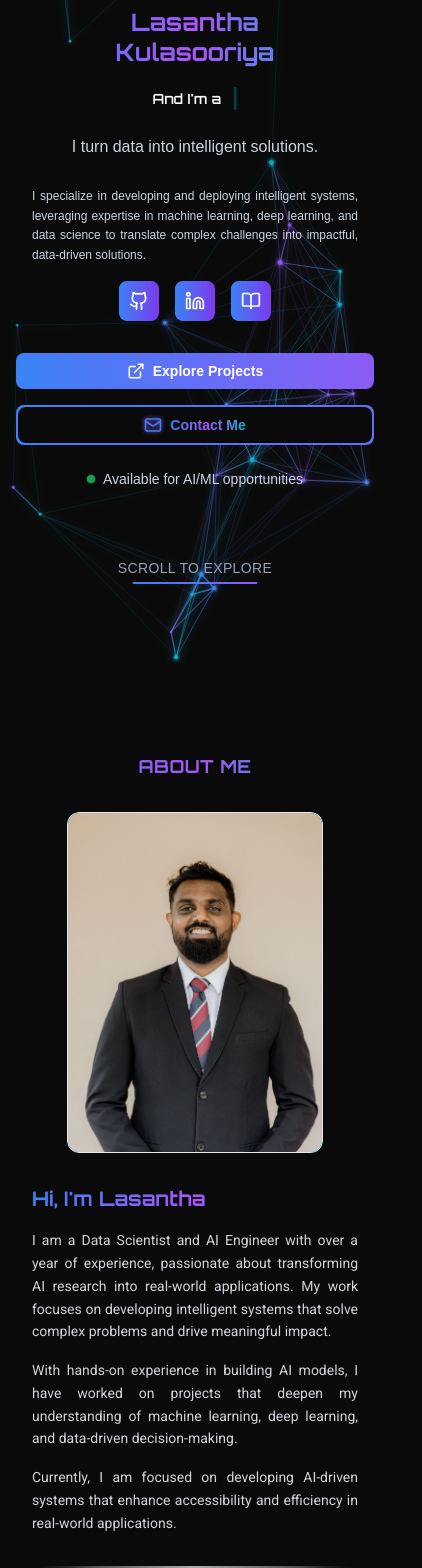
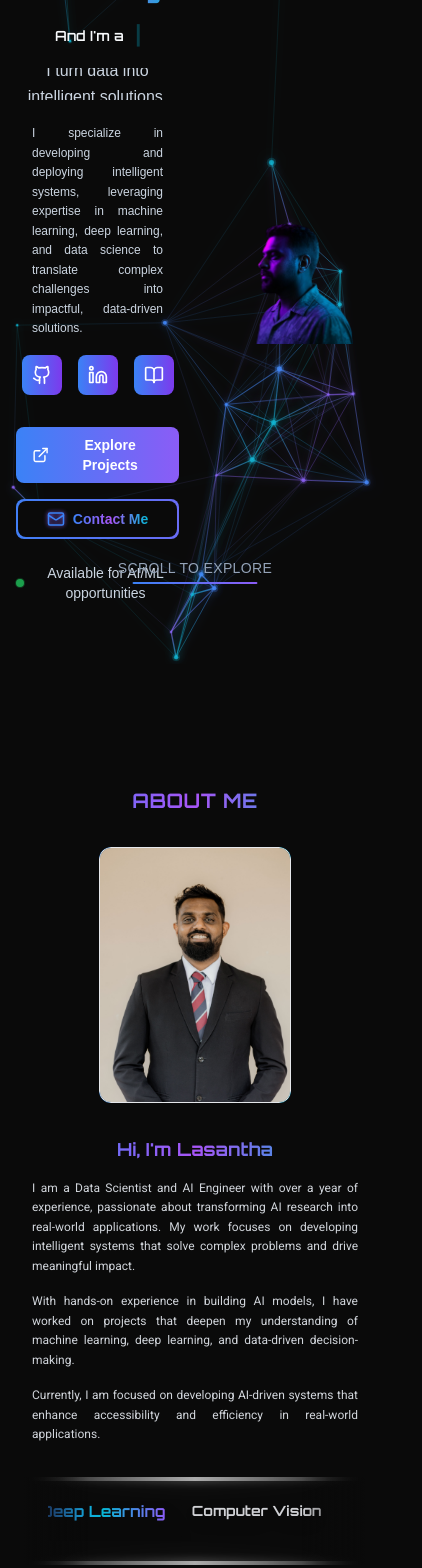
Before and after one commit to LasaK97/My-portofolio, a Next.js app: page / in a window 390 px wide. Shown: the part 180-1748 px from the top of the page, 422 px wide, since content can reach past the window. Built offline with nearby package versions, Linux system fonts and the light colour scheme.

Commit message:
Fixed responsiveness

```diff
--- a/src/app/layout.tsx
+++ b/src/app/layout.tsx
@@ -1,5 +1,5 @@
 // src/app/layout.tsx
-import type { Metadata } from "next";
+import type { Metadata, Viewport } from "next";
 // import { Geist, Geist_Mono } from "next/font/google";
 import "./globals.css";
 import BackgroundProvider from '../components/providers/BackgroundProvider';
@@ -100,6 +100,12 @@ export const metadata: Metadata = {
   classification: 'portfolio'
 };
 
+export const viewport: Viewport = {
+  width: 'device-width',
+  initialScale: 1,
+  maximumScale: 5,
+};
+
 export default function RootLayout({
   children,
 }: Readonly<{
--- a/src/app/page.tsx
+++ b/src/app/page.tsx
@@ -81,32 +81,32 @@ export default function Home() {
               </section>
 
               {/* About Section */}
-              <section id="about" className="relative min-h-screen" aria-label="About Lasantha Kulasooriya">
+              <section id="about" className="relative min-h-[100dvh] md:min-h-screen" aria-label="About Lasantha Kulasooriya">
                 <AboutSection />
               </section>
 
               {/* Experience Section */}
-              <section id="experience" className="relative min-h-screen" aria-label="Professional Experience">
+              <section id="experience" className="relative min-h-[100dvh] md:min-h-screen" aria-label="Professional Experience">
                 <ExperienceSection />
               </section>
 
               {/* Education Section */}
-              <section id="education" className="relative min-h-screen" aria-label="Education Background">
+              <section id="education" className="relative min-h-[100dvh] md:min-h-screen" aria-label="Education Background">
                 <EducationSection />
               </section>
 
               {/* Skills Section */}
-              <section id="skills" className="relative min-h-screen" aria-label="Technical Skills and Expertise">
+              <section id="skills" className="relative min-h-[100dvh] md:min-h-screen" aria-label="Technical Skills and Expertise">
                 <SkillsSection />
               </section>
 
               {/* Projects Section */}
-              <section id="projects" className="relative min-h-screen" aria-label="Portfolio Projects">
+              <section id="projects" className="relative min-h-[100dvh] md:min-h-screen" aria-label="Portfolio Projects">
                 <ProjectsSection />
               </section>
 
               {/* Contact Section */}
-              <section id="contact" className="relative min-h-screen" aria-label="Contact Information">
+              <section id="contact" className="relative min-h-[100dvh] md:min-h-screen" aria-label="Contact Information">
                 <ContactSection />
               </section>
             </main>
--- a/src/components/sections/AboutSection.tsx
+++ b/src/components/sections/AboutSection.tsx
@@ -63,7 +63,7 @@ export const AboutSection = () => {
     <section
       ref={sectionRef}
       id="about"
-      className="relative py-20 md:py-20 lg:py-24"
+      className="relative py-16 sm:py-20 md:py-24 lg:py-28"
     >
       <div className="container mx-auto px-4 md:px-6 lg:px-8 relative z-10">
         <motion.h2
@@ -73,7 +73,7 @@ export const AboutSection = () => {
             y: isVisible ? 0 : -30
           }}
           transition={{ duration: 0.8, ease: "easeOut" }}
-          className="text-lg sm:text-xl md:text-3xl lg:text-4xl font-bold text-center mt-2 mb-4 md:mb-2 bg-gradient-to-r from-blue-500 via-purple-500 to-cyan-500 bg-clip-text text-transparent font-orbitron uppercase tracking-wide px-4 sm:px-0"
+          className="text-xl sm:text-2xl md:text-3xl lg:text-3xl xl:text-4xl font-bold text-center mt-2 mb-4 md:mb-8 lg:mb-12 bg-gradient-to-r from-blue-500 via-purple-500 to-cyan-500 bg-clip-text text-transparent font-orbitron uppercase tracking-wide px-4 sm:px-0"
         >
           About Me
         </motion.h2>
@@ -126,22 +126,22 @@ export const AboutSection = () => {
                 transition={{ duration: 1, delay: 0.2, ease: "easeOut" }}
               >
                 <div className="space-y-4 text-gray-300 font-roboto">
-                  <h3 className="text-2xl md:text-3xl lg:text-4xl font-bold bg-gradient-to-r from-blue-500 via-purple-500 to-cyan-500 bg-clip-text text-transparent mb-6">
+                  <h3 className="text-xl md:text-2xl lg:text-3xl xl:text-4xl font-bold bg-gradient-to-r from-blue-500 via-purple-500 to-cyan-500 bg-clip-text text-transparent mb-6">
                     Hi, I&apos;m Lasantha
                   </h3>
-                  <p className="text-base lg:text-lg leading-relaxed text-justify">
+                  <p className="text-sm md:text-base lg:text-lg leading-relaxed text-justify">
                     I am a Data Scientist and AI Engineer with over a year of experience,
                     passionate about transforming AI research into real-world applications. My work
                     focuses on developing intelligent systems that solve complex problems and drive meaningful impact.
                   </p>
-                  <p className="text-base lg:text-lg leading-relaxed text-justify">
+                  <p className="text-sm md:text-base lg:text-lg leading-relaxed text-justify">
                     With hands-on experience in building AI models, I have worked on projects
                     that deepen my understanding
                     of machine learning, deep learning, and data-driven decision-making.
                     I am committed to exploring advancements in AI, ensuring that cutting-edge research
                     translates into practical and scalable solutions.
                   </p>
-                  <p className="text-base lg:text-lg leading-relaxed text-justify">
+                  <p className="text-sm md:text-base lg:text-lg leading-relaxed text-justify">
                     Currently, I am focused on developing AI-driven systems that
                     enhance accessibility and efficiency in real-world applications.
                     My goal is to bridge the gap between theory and practice, creating
@@ -186,7 +186,7 @@ export const AboutSection = () => {
                         {[...techWords.row1, ...techWords.row1, ...techWords.row1].map((word, index) => (
                           <span
                             key={`row1-${index}`}
-                            className={`inline-block text-xl lg:text-2xl xl:text-3xl font-bold font-orbitron transition-all duration-500 ${
+                            className={`inline-block text-lg lg:text-xl xl:text-2xl 2xl:text-3xl font-bold font-orbitron transition-all duration-500 ${
                               highlightedWords.has(word)
                                 ? 'text-transparent bg-gradient-to-r from-primary via-secondary to-tertiary bg-clip-text scale-110 drop-shadow-2xl'
                                 : 'text-gray-200/90 drop-shadow-lg'
@@ -204,7 +204,7 @@ export const AboutSection = () => {
                         {[...techWords.row2, ...techWords.row2, ...techWords.row2].map((word, index) => (
                           <span
                             key={`row2-${index}`}
-                            className={`inline-block text-xl lg:text-2xl xl:text-3xl font-bold font-orbitron transition-all duration-500 ${
+                            className={`inline-block text-lg lg:text-xl xl:text-2xl 2xl:text-3xl font-bold font-orbitron transition-all duration-500 ${
                               highlightedWords.has(word)
                                 ? 'text-transparent bg-gradient-to-r from-tertiary via-primary to-secondary bg-clip-text scale-110 drop-shadow-2xl'
                                 : 'text-gray-200/90 drop-shadow-lg'
@@ -222,7 +222,7 @@ export const AboutSection = () => {
                         {[...techWords.row3, ...techWords.row3, ...techWords.row3].map((word, index) => (
                           <span
                             key={`row3-${index}`}
-                            className={`inline-block text-xl lg:text-2xl xl:text-3xl font-bold font-orbitron transition-all duration-500 ${
+                            className={`inline-block text-lg lg:text-xl xl:text-2xl 2xl:text-3xl font-bold font-orbitron transition-all duration-500 ${
                               highlightedWords.has(word)
                                 ? 'text-transparent bg-gradient-to-r from-secondary via-tertiary to-primary bg-clip-text scale-110 drop-shadow-2xl'
                                 : 'text-gray-200/90 drop-shadow-lg'
@@ -256,7 +256,7 @@ export const AboutSection = () => {
               transition={{ duration: 1, ease: "easeOut" }}
               className="flex justify-center"
             >
-              <div className="relative w-64 sm:w-80 md:w-96">
+              <div className="relative w-48 sm:w-64 md:w-80">
                 <div className="relative aspect-[3/4] rounded-xl overflow-hidden group">
                   {/* Animated gradient border */}
                   <div className="absolute -inset-1 bg-gradient-to-r from-primary via-secondary to-tertiary rounded-xl blur-sm opacity-75 group-hover:opacity-100 animate-gradient-x transition-opacity duration-300" />
@@ -289,19 +289,19 @@ export const AboutSection = () => {
               transition={{ duration: 1, delay: 0.2, ease: "easeOut" }}
             >
               <div className="space-y-4 text-gray-300 font-roboto text-justify px-4">
-                <h3 className="text-xl sm:text-2xl md:text-3xl font-bold bg-gradient-to-r from-blue-500 via-purple-500 to-cyan-500 bg-clip-text text-transparent mb-4">
+                <h3 className="text-lg sm:text-xl md:text-2xl font-bold bg-gradient-to-r from-blue-500 via-purple-500 to-cyan-500 bg-clip-text text-transparent mb-4 text-center sm:text-left">
                   Hi, I&apos;m Lasantha
                 </h3>
-                <p className="text-sm sm:text-base md:text-lg leading-relaxed text-justify">
+                <p className="text-xs sm:text-sm md:text-base leading-relaxed text-justify">
                   I am a Data Scientist and AI Engineer with over a year of experience,
                   passionate about transforming AI research into real-world applications. My work
                   focuses on developing intelligent systems that solve complex problems and drive meaningful impact.
                 </p>
-                <p className="text-sm sm:text-base md:text-lg leading-relaxed text-justify">
+                <p className="text-xs sm:text-sm md:text-base leading-relaxed text-justify">
                   With hands-on experience in building AI models, I have worked on projects
                   that deepen my understanding of machine learning, deep learning, and data-driven decision-making.
                 </p>
-                <p className="text-sm sm:text-base md:text-lg leading-relaxed text-justify">
+                <p className="text-xs sm:text-sm md:text-base leading-relaxed text-justify">
                   Currently, I am focused on developing AI-driven systems that
                   enhance accessibility and efficiency in real-world applications.
                 </p>
@@ -341,7 +341,7 @@ export const AboutSection = () => {
                       {[...techWords.mobile, ...techWords.mobile].map((word, index) => (
                         <span
                           key={`mobile-${index}`}
-                          className={`inline-block text-base sm:text-lg md:text-xl font-bold font-orbitron transition-all duration-500 ${
+                          className={`inline-block text-sm sm:text-base md:text-lg font-bold font-orbitron transition-all duration-500 ${
                             highlightedWords.has(word)
                               ? 'text-transparent bg-gradient-to-r from-primary via-secondary to-tertiary bg-clip-text scale-110 drop-shadow-2xl'
                               : 'text-gray-200/90 drop-shadow-lg'
--- a/src/components/sections/ContactSection.tsx
+++ b/src/components/sections/ContactSection.tsx
@@ -74,10 +74,10 @@ export const ContactSection = () => {
   };
 
   return (
-    <section className="min-h-screen relative py-20 md:py-20 lg:py-24">
+    <section className="min-h-screen relative py-16 sm:py-20 md:py-24 lg:py-28">
       <div className="container mx-auto px-4 max-w-3xl">
         {/* Section Title */}
-        <h2 className="text-lg sm:text-xl md:text-3xl lg:text-4xl font-bold text-center mt-2 mb-4 md:mb-2 bg-gradient-to-r from-blue-500 via-purple-500 to-cyan-500 bg-clip-text text-transparent font-orbitron uppercase tracking-wide px-4 sm:px-0">
+        <h2 className="text-xl sm:text-2xl md:text-3xl lg:text-3xl xl:text-4xl font-bold text-center mt-2 mb-4 md:mb-6 bg-gradient-to-r from-blue-500 via-purple-500 to-cyan-500 bg-clip-text text-transparent font-orbitron uppercase tracking-wide px-4 sm:px-0">
           Neural Connect
         </h2>
         {/* Subtitle */}
--- a/src/components/sections/EducationSection.tsx
+++ b/src/components/sections/EducationSection.tsx
@@ -30,12 +30,12 @@ const EducationSection: React.FC = () => {
   ];
 
   return (
-    <section ref={sectionRef} className="relative min-h-screen py-20 md:py-20 lg:py-24">
-      <div className="text-center mb-12 md:mb-16">
-        <h2 className="text-lg sm:text-xl md:text-3xl lg:text-4xl font-bold text-center mt-2 mb-4 md:mb-2 bg-gradient-to-r from-blue-500 via-purple-500 to-cyan-500 bg-clip-text text-transparent font-orbitron uppercase tracking-wide px-4 sm:px-0">
+    <section ref={sectionRef} className="relative min-h-screen py-16 sm:py-20 md:py-24 lg:py-28">
+      <div className="text-center mb-8 sm:mb-12 md:mb-16">
+        <h2 className="text-xl sm:text-2xl md:text-3xl lg:text-3xl xl:text-4xl font-bold text-center mt-2 mb-4 md:mb-6 bg-gradient-to-r from-blue-500 via-purple-500 to-cyan-500 bg-clip-text text-transparent font-orbitron uppercase tracking-wide px-4 sm:px-0">
           Neural Academy
         </h2>
-        <p className="text-medium-gray mt-2 text-base md:text-lg px-4">
+        <p className="text-medium-gray mt-2 text-sm sm:text-base md:text-lg px-4">
           Foundation of AI expertise through academic excellence
         </p>
       </div>
--- a/src/components/sections/ExperienceSection.tsx
+++ b/src/components/sections/ExperienceSection.tsx
@@ -59,12 +59,12 @@ const ExperienceSection: React.FC = () => {
   }, [experiences.length]);
 
   return (
-    <section ref={sectionRef} className="relative min-h-screen py-20 md:py-20 lg:py-24">
-      <div className="text-center mb-12 md:mb-24">
-        <h2 className="text-lg sm:text-xl md:text-3xl lg:text-4xl font-bold text-center mt-2 mb-4 md:mb-4 bg-gradient-to-r from-blue-500 via-purple-500 to-cyan-500 bg-clip-text text-transparent font-orbitron uppercase tracking-wide px-4 sm:px-0">
+    <section ref={sectionRef} className="relative min-h-screen py-16 sm:py-20 md:py-24 lg:py-28">
+      <div className="text-center mb-8 sm:mb-12 md:mb-16 lg:mb-24">
+        <h2 className="text-xl sm:text-2xl md:text-3xl lg:text-3xl xl:text-4xl font-bold text-center mt-2 mb-4 md:mb-6 bg-gradient-to-r from-blue-500 via-purple-500 to-cyan-500 bg-clip-text text-transparent font-orbitron uppercase tracking-wide px-4 sm:px-0">
         Professional Journey
         </h2>
-        <p className="text-medium-gray mt-2 text-base md:text-lg px-4">
+        <p className="text-medium-gray mt-2 text-sm sm:text-base md:text-lg px-4">
          Building AI solutions in the real world
         </p>
       </div>
--- a/src/components/sections/HeroSection.tsx
+++ b/src/components/sections/HeroSection.tsx
@@ -106,7 +106,7 @@ const HeroSection = () => {
 
   return (
     <section id="home" className="relative min-h-screen flex items-center overflow-hidden" style={{ fontFamily: 'Heeli, sans-serif' }}>
-      <div className="w-full lg:w-1/2 px-4 md:px-8 lg:pl-12 lg:pr-8 xl:pl-20 xl:pr-12 relative z-10 flex items-center justify-center min-h-screen">
+      <div className="w-full lg:w-1/2 px-4 sm:px-6 md:px-8 lg:pl-12 lg:pr-8 xl:pl-20 xl:pr-12 relative z-10 flex items-center justify-center min-h-screen py-20 lg:py-0">
         <div className="w-full flex justify-center lg:justify-end">
           {/* Left side - Content */}
           <div className="w-full max-w-xl text-center lg:text-left">
@@ -130,7 +130,7 @@ const HeroSection = () => {
 
               {/* Name - ONLY NAME IS ENLARGED */}
               <motion.h1
-                className="text-2xl sm:text-3xl md:text-5xl lg:text-6xl xl:text-7xl font-bold mb-4 sm:mb-6 font-orbitron bg-gradient-to-r from-blue-500 via-purple-500 to-cyan-500 bg-clip-text text-transparent leading-tight"
+                className="text-2xl sm:text-3xl md:text-4xl lg:text-5xl xl:text-6xl 2xl:text-7xl font-bold mb-4 sm:mb-6 font-orbitron bg-gradient-to-r from-blue-500 via-purple-500 to-cyan-500 bg-clip-text text-transparent leading-tight"
               initial={{ opacity: 0, y: 80, scale: 0.8, filter: "blur(15px)" }}
               animate={{
                 opacity: animationState === 'visible' ? 1 : 0,
@@ -149,7 +149,7 @@ const HeroSection = () => {
 
               {/* Title with Typing Animation - NORMAL SIZE */}
               <motion.h2
-                className="text-sm sm:text-base md:text-xl lg:text-2xl font-semibold text-off-white mb-4 sm:mb-6 h-8 sm:h-10 md:h-12 flex items-center justify-center lg:justify-start"
+                className="text-sm sm:text-base md:text-lg lg:text-xl xl:text-2xl font-semibold text-off-white mb-4 sm:mb-6 h-8 sm:h-10 md:h-12 flex items-center justify-center lg:justify-start"
               initial={{ opacity: 0, y: 60, filter: "blur(10px)" }}
               animate={{
                 opacity: animationState === 'visible' ? 1 : 0,
@@ -200,7 +200,7 @@ const HeroSection = () => {
 
               {/* Small Description */}
               <motion.p
-                className="text-light-gray text-xs sm:text-sm md:text-base leading-relaxed mb-4 sm:mb-6 text-justify max-w-lg px-4 sm:px-0"
+                className="text-light-gray text-xs sm:text-sm md:text-base leading-relaxed mb-4 sm:mb-6 text-justify max-w-full lg:max-w-lg px-4 sm:px-6 lg:px-0"
               initial={{ opacity: 0, y: 30, filter: "blur(8px)" }}
               animate={{
                 opacity: animationState === 'visible' ? 1 : 0,
@@ -359,8 +359,34 @@ const HeroSection = () => {
         </div>
       </div>
 
-      {/* Image positioned absolutely to align with page edges */}
-      <div className="hidden lg:block absolute bottom-0 right-0 h-screen" style={{ width: '50%' }}>
+      {/* Mobile/Tablet Image */}
+      <div className="lg:hidden w-full mt-8 px-4 sm:px-6 md:px-8">
+        <motion.div
+          className="relative w-full max-w-md mx-auto aspect-[4/3] sm:aspect-[16/10] md:aspect-[16/9]"
+          initial={{ y: 50, opacity: 0 }}
+          animate={{
+            y: animationState === 'visible' ? 0 : 50,
+            opacity: animationState === 'visible' ? 1 : 0
+          }}
+          transition={{
+            duration: 0.8,
+            delay: animationState === 'visible' ? (isFirstLoad ? 1.9 : 0.9) : 0,
+            ease: [0.25, 0.46, 0.45, 0.94]
+          }}
+        >
+          <Image
+            src="/images/intro-page-pic.png"
+            alt="Lasantha Kulasooriya - AI Engineer and Data Scientist"
+            fill
+            className="object-contain object-center"
+            priority
+            sizes="(max-width: 640px) 100vw, (max-width: 1024px) 80vw"
+          />
+        </motion.div>
+      </div>
+
+      {/* Desktop Image positioned absolutely to align with page edges */}
+      <div className="hidden lg:block absolute bottom-0 right-0 h-screen lg:w-1/2 xl:w-1/2">
         <motion.div
           className="relative w-full h-full flex items-end justify-start pl-8"
           initial={{ x: '100%', opacity: 0 }}
--- a/src/components/sections/SkillsSection.tsx
+++ b/src/components/sections/SkillsSection.tsx
@@ -180,12 +180,12 @@ const SkillsSection = () => {
   };
 
   return (
-    <section id="skills" className="min-h-screen py-20 md:py-20 lg:py-24 relative" ref={sectionRef}>
+    <section id="skills" className="min-h-screen py-16 sm:py-20 md:py-24 lg:py-28 relative" ref={sectionRef}>
       <div className="container mx-auto px-4">
-        <h2 className="text-lg sm:text-xl md:text-3xl lg:text-4xl font-bold text-center mt-2 mb-4 md:mb-2 bg-gradient-to-r from-blue-500 via-purple-500 to-cyan-500 bg-clip-text text-transparent font-orbitron uppercase tracking-wide px-4 sm:px-0">
+        <h2 className="text-xl sm:text-2xl md:text-3xl lg:text-3xl xl:text-4xl font-bold text-center mt-2 mb-4 md:mb-6 bg-gradient-to-r from-blue-500 via-purple-500 to-cyan-500 bg-clip-text text-transparent font-orbitron uppercase tracking-wide px-4 sm:px-0">
           Technical Arsenal
         </h2>
-        <p className="text-medium-gray text-center mb-24 text-lg">
+        <p className="text-medium-gray text-center mb-12 sm:mb-16 md:mb-20 lg:mb-24 text-sm sm:text-base md:text-lg">
           AI/ML expertise & cutting-edge technologies
         </p>
 
@@ -208,19 +208,19 @@ const SkillsSection = () => {
                 <div className="absolute -inset-0.5 bg-gradient-to-r from-neon-orange via-hot-pink to-cyber-cyan rounded-lg opacity-15 animate-gradient-x blur-sm" />
                 <div className="absolute -inset-0.5 bg-gradient-to-r from-neon-orange via-hot-pink to-cyber-cyan rounded-lg opacity-15 animate-gradient-x" />
                 {/* 15% transparency glass card */}
-                <div className="relative bg-black/15 backdrop-blur-sm border border-white/15 shadow-sm p-6 rounded-lg hover:bg-black/25 hover:border-white/25 transition-all duration-700">
+                <div className="relative bg-black/15 backdrop-blur-sm border border-white/15 shadow-sm p-4 sm:p-5 md:p-6 rounded-lg hover:bg-black/25 hover:border-white/25 transition-all duration-700">
                   <div className="flex items-center justify-between">
                     <div className="flex items-center gap-3">
-                      <category.icon className="w-7 h-7 text-neon-orange" />
+                      <category.icon className="w-5 h-5 sm:w-6 sm:h-6 md:w-7 md:h-7 text-neon-orange" />
                       <div>
-                        <h3 className="text-xl font-bold text-off-white font-orbitron">
+                        <h3 className="text-sm sm:text-base md:text-lg lg:text-xl font-bold text-off-white font-orbitron">
                           {category.title}
                         </h3>
-                        <p className="text-sm text-secondary-accent font-medium">{category.experience}</p>
+                        <p className="text-xs sm:text-sm text-secondary-accent font-medium">{category.experience}</p>
                       </div>
                     </div>
                     <ChevronDown
-                      className={`w-6 h-6 text-neon-orange transition-all duration-500 ${
+                      className={`w-5 h-5 sm:w-6 sm:h-6 text-neon-orange transition-all duration-500 ${
                         expandedCategory === category.id ? 'rotate-180' : 'rotate-0 hover:scale-110'
                       }`}
                     />
@@ -235,7 +235,7 @@ const SkillsSection = () => {
                         transition={{ duration: 0.3 }}
                         className="overflow-hidden"
                       >
-                        <div className="grid grid-cols-3 sm:grid-cols-4 gap-6 mt-6 pt-4 border-t border-neon-orange/20">
+                        <div className="grid grid-cols-3 sm:grid-cols-4 gap-3 sm:gap-4 md:gap-6 mt-4 sm:mt-6 pt-4 border-t border-neon-orange/20">
                           {category.skills.map((skill, index) => (
                             <SkillCircle
                               key={skill.name}
```
Also changed, not shown: src/components/sections/ProjectsSection.tsx (+14 -14 lines).
